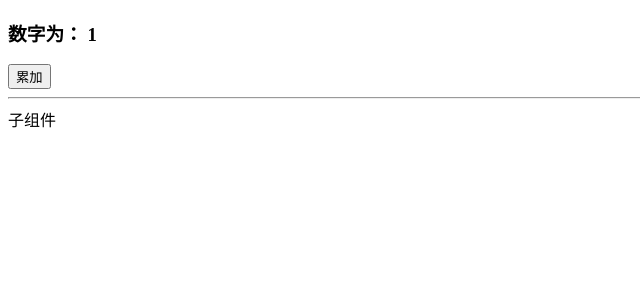
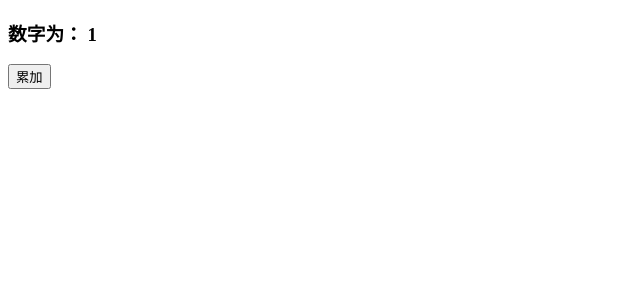
Before and after one commit to hufanglei/react-learn-note, a React (Create React App) app: page / in a window 1280 px wide. Shown: the top 300 px of the page, without its empty margins (0-640 px from the left). Built offline with nearby package versions, Linux system fonts and the light colour scheme.

Commit message:
useCallBack 解决动态子组件的刷新问题

```diff
--- a/src/App7.jsx
+++ b/src/App7.jsx
@@ -1,23 +1,36 @@
-import React,{useState, memo} from 'react';
+import React,{useState, memo,useCallback} from 'react';
 
 // function Child(){
 //     console.log(123)
 //     return <div>子组件</div>
 // }
 
-const Child = memo(() => {
+const Child = memo((props) => {
     console.log(123)
-    return <div>子组件</div>
+    // return <button onClick={()=> props.setNum(props.num+1)}>累加</button>
+    return <button onClick={()=> props.doSth()}>累加</button>
 })
 
 const App7 = () => {
     const [num, setNum] = useState(1)
+
+    /**
+     * setNum(newValue) 使用新只强行覆盖初始值
+     * setNum((num)=>num+1)  不断使用新值覆盖旧值
+     * @type {function(): void}
+     */
+
+    //[] 代表不检测更新
+    const doSth = useCallback(() =>{
+            setNum(num => num+1)
+        },[])
     return (
         <div>
             <h3>数字为： {num}</h3>
-            <button onClick={()=>setNum(num+1)}>累加</button>
-            <hr/>
-            <Child />
+            {/*<button onClick={()=>setNum(num+1)}>累加</button>*/}
+            {/*<hr/>*/}
+            {/*<Child setNum={setNum} num={num}/>*/}
+            <Child doSth={doSth} />
         </div>
     );
 };
```
